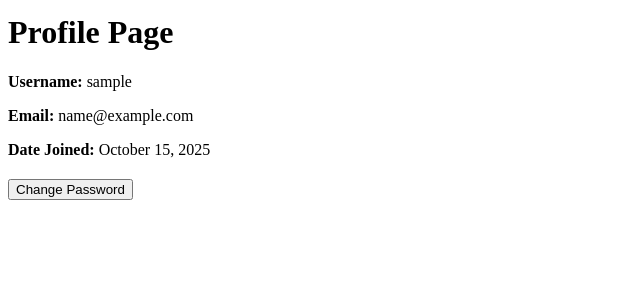
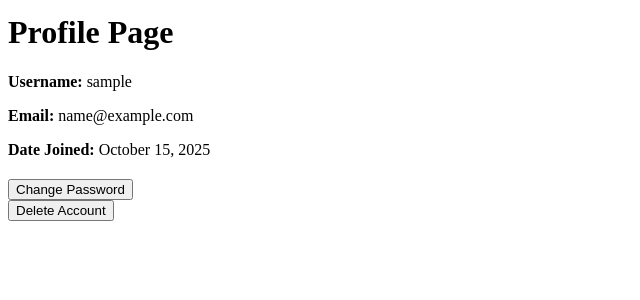
Before and after one commit to SarahElzoubi/Capstone-Project, a Django app: page /profile/ in a window 1280 px wide. Shown: the part 139-439 px from the top of the page, without its empty margins (0-640 px from the left). Run offline with Django 5.2, Linux system fonts and the light colour scheme; the visitor is signed in with stand-in values (Sample User, id 1).

Commit message:
Create Delete Account button in profile.html

```diff
--- a/safemind_project/main_app/templates/journals/journal_update.html
+++ b/safemind_project/main_app/templates/journals/journal_update.html
@@ -1,5 +1,4 @@
-{% extends 'main_app/base.html' %} {% load static %} {% block head %} {%
-endblock %} {% block content %}
+{% extends 'main_app/base.html' %} {% load static %} {% block content %}
 <div class="page-header">
   <h1>Edit {{journal.title}}</h1>
 </div>
--- a/safemind_project/main_app/templates/main_app/profile.html
+++ b/safemind_project/main_app/templates/main_app/profile.html
@@ -1,6 +1,6 @@
 {% extends 'main_app/base.html' %} {% block content %}
 <h1>Profile Page</h1>
-
+<section>
   <p><strong>Username:</strong> {{ user.username }}</p>
   <p><strong>Email:</strong> {{ user.email }}</p>
   <p><strong>Date Joined:</strong> {{ user.date_joined|date:"F d, Y" }}</p>
@@ -10,4 +10,26 @@
       <button type="button">Change Password</button>
     </a>
   </div>
+</section>
+
+<section class="profile-section">
+    <form
+      method="POST"
+      action="{% url 'delete_account' %}"
+      onsubmit="return confirmDelete()"
+    >
+      {% csrf_token %}
+      <button type="submit" class="delete-btn">Delete Account</button>
+    </form>
+  </div>
+</section>
+
+<script>
+  function confirmDelete() {
+    return confirm(
+      "⚠️ Are you sure you want to delete your account? This action cannot be undone! ⚠️"
+    );
+  }
+</script>
+
 {% endblock %}
--- a/safemind_project/main_app/urls.py
+++ b/safemind_project/main_app/urls.py
@@ -16,4 +16,6 @@ urlpatterns = [
     path('journal/<int:pk>/delete/', views.journal_delete, name='journal_confirm_delete'),
     path('profile/', views.profile, name='profile'),
     path('profile/change-password/', views.change_password, name='change_password'),
+    path('delete_account/', views.delete_account, name='delete_account'),
+
 ]
--- a/safemind_project/main_app/views.py
+++ b/safemind_project/main_app/views.py
@@ -188,3 +188,17 @@ def change_password(request):
         form = PasswordChangeForm(user=request.user)
 
     return render(request, 'profiles/change_password.html', {'form': form})
+
+
+from django.contrib.auth.decorators import login_required
+from django.contrib.auth import logout
+
+@login_required
+def delete_account(request):
+    if request.method == "POST":
+        user = request.user
+        logout(request)
+        user.delete()
+        messages.success(request, "Your account has been deleted successfully.")
+        return redirect('index')
+    return redirect('profile')  # fallback
```
Also changed, not shown: safemind_project/main_app/static/css/base.css (added), safemind_project/media/images/Apple.jpg (added), safemind_project/media/images/B3.jpeg (added). Lines whose indentation alone changed are shown as unchanged.
